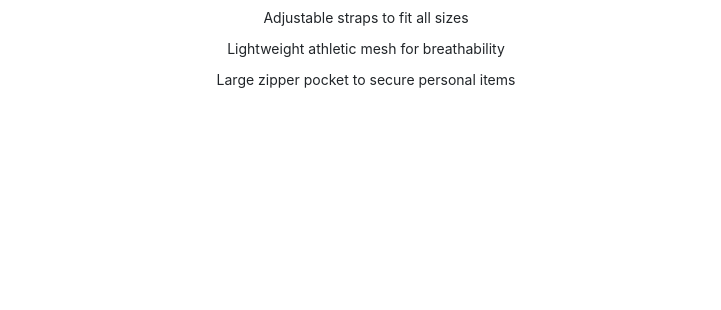
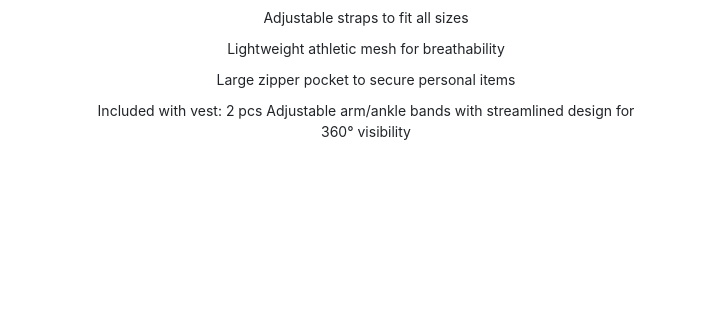
Before and after one commit to fyrfly/fyrfly, a website with bundled scripts: page index.html in a window 1280 px wide. Shown: the part 1101-1411 px from the top of the page, 559-1280 px from the left. Built offline with nearby package versions, Linux system fonts and the light colour scheme.

Commit message:
update feature

```diff
--- a/index.html
+++ b/index.html
@@ -81,6 +81,7 @@
                 <li class="product-features--list-item">Adjustable straps to fit all sizes</li>
                 <li class="product-features--list-item">Lightweight athletic mesh for breathability</li>
                 <li class="product-features--list-item">Large zipper pocket to secure personal items</li>
+                              <li class="product-features--list-item">Included with vest: 2 pcs Adjustable arm/ankle bands with streamlined design for 360° visibility</li>
             </ul>
 
           </div>
```
